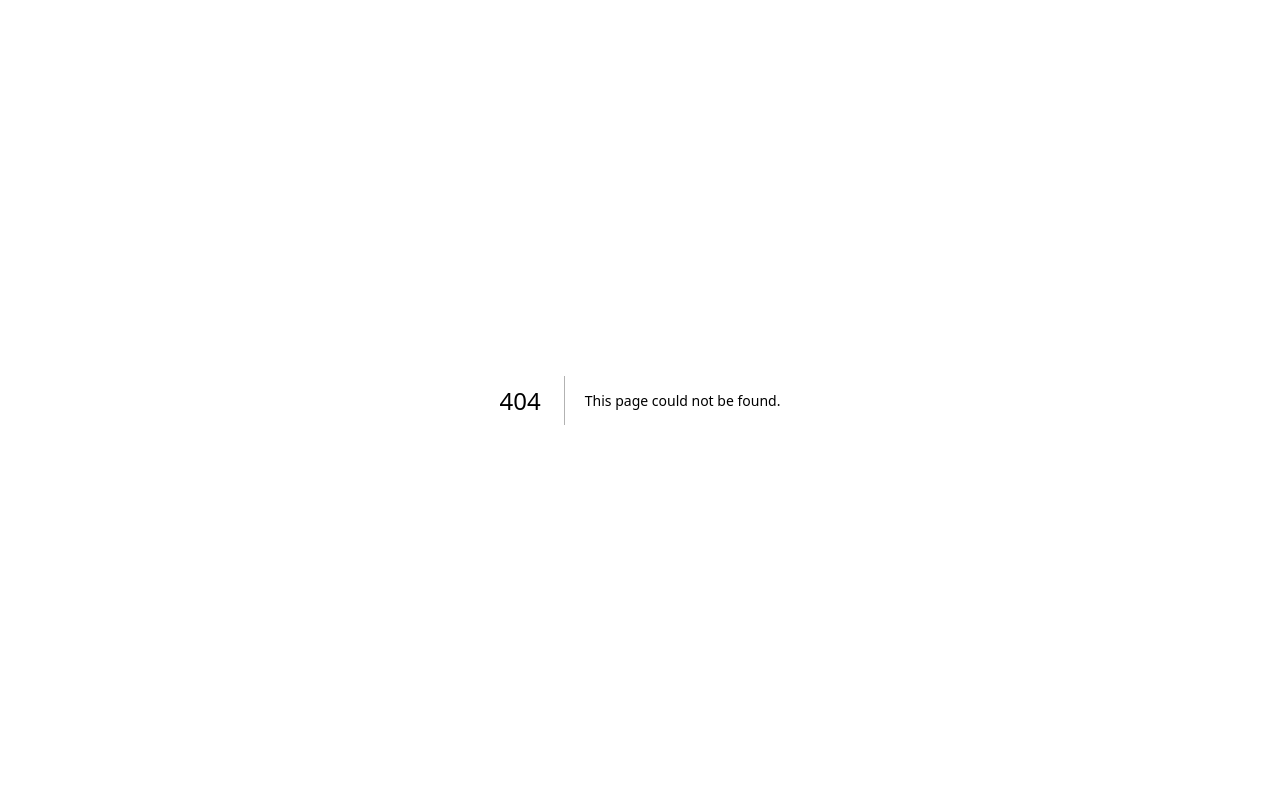
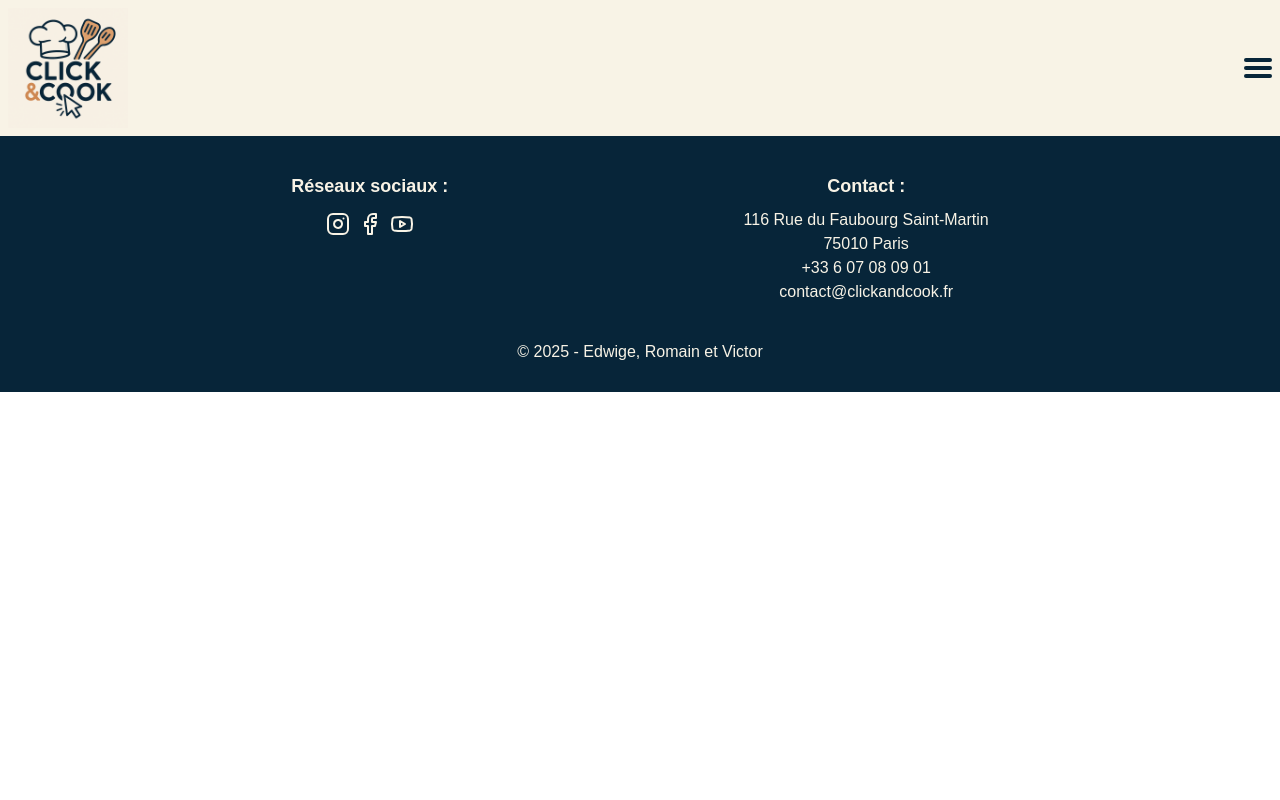
Before and after one commit to Edwige08/click_and_cook_front, a Next.js app: page /signin in a window 1280 px wide. Before the commit this address had no page. Shown: the top 800 px of the page. Built offline with nearby package versions, Linux system fonts and the light colour scheme.

Commit message:
create: page for sign in

```diff
--- /dev/null
+++ b/src/app/signin/page.tsx
@@ -0,0 +1,9 @@
+import Navbar from "../components/Navbar";
+
+export default function Home () {
+    return (
+        <>
+        <Navbar />
+        </>
+    )
+}
```
